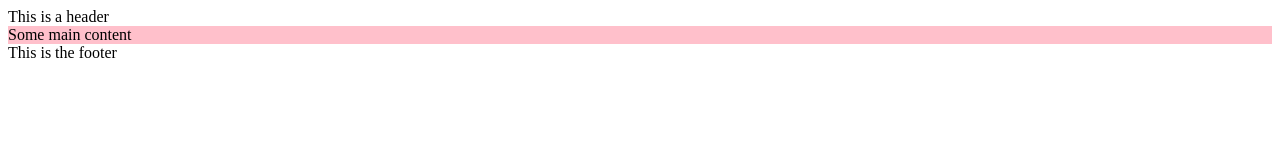
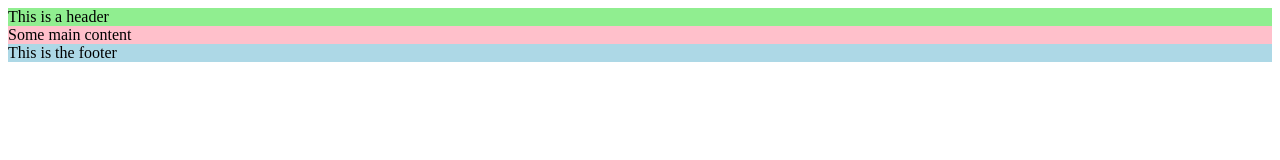
Before and after one commit to SophiaKornelia/gitGraphTest, a plain HTML site: page index.html in a window 1280 px wide. Drawn offline with Linux system fonts and the light colour scheme.

Commit message:
styling fixed

```diff
--- a/css/style.css
+++ b/css/style.css
@@ -1,3 +1,11 @@
 main {
     background-color: pink;
 }
+
+footer {
+    background-color: lightblue;
+}
+
+header {
+    background-color: lightgreen;
+}
```
